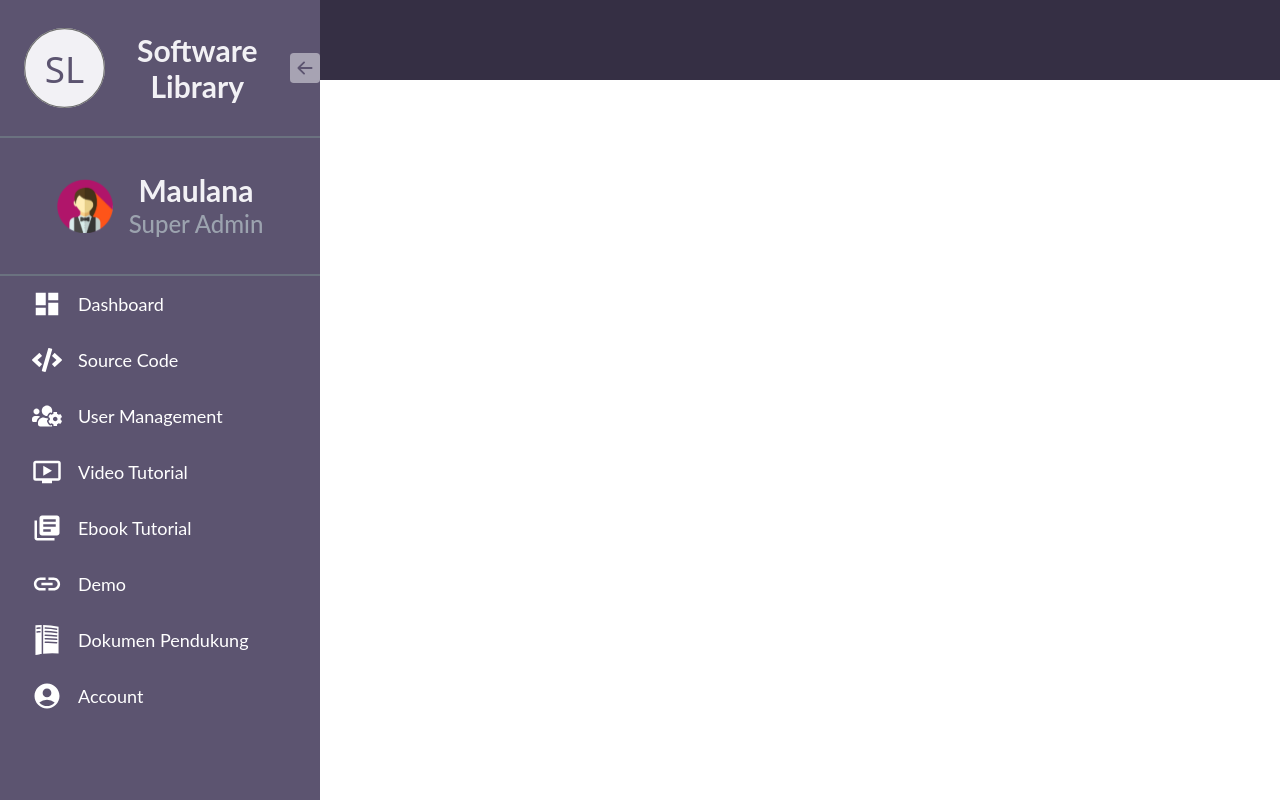
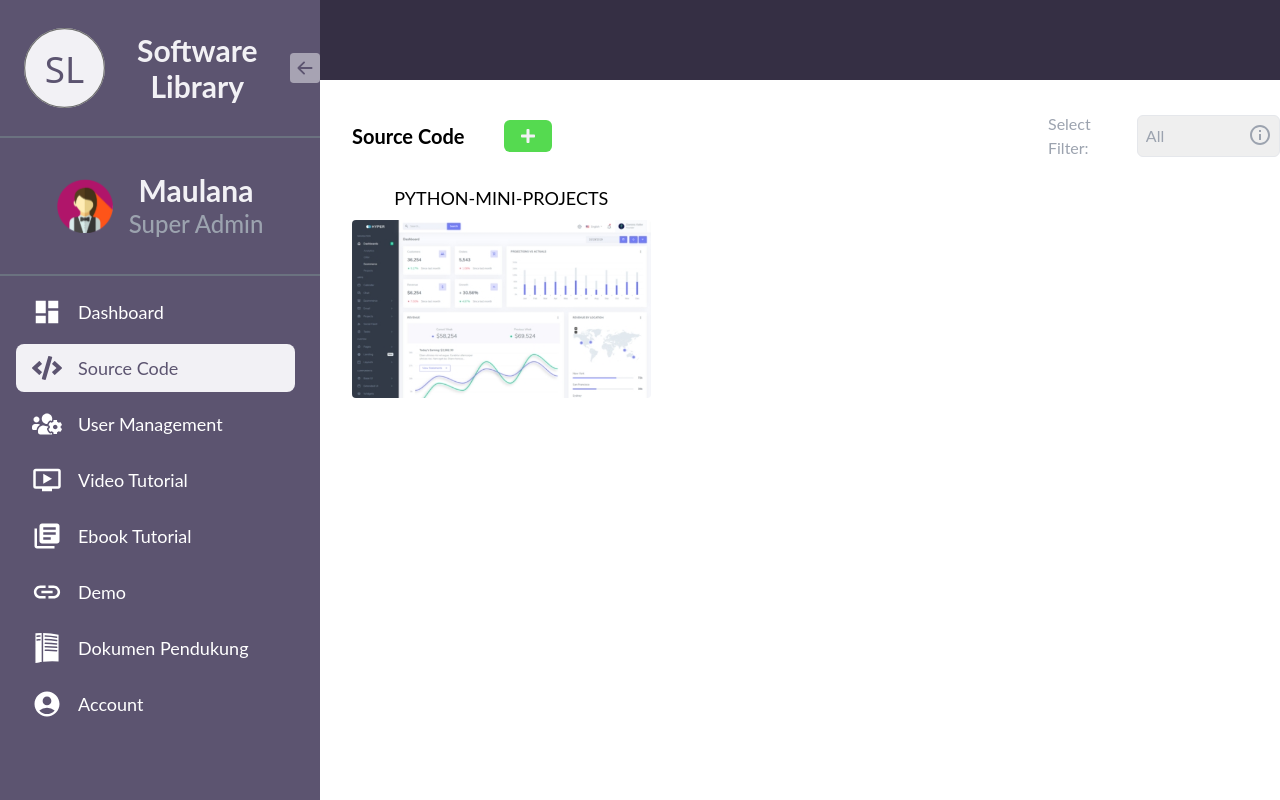
Before and after one commit to nardikakurniawan/software-library, a React (Create React App) app: page /source-code in a window 1280 px wide. Built offline with nearby package versions, Linux system fonts and the light colour scheme.

Commit message:
created source-code page

```diff
--- a/src/App.js
+++ b/src/App.js
@@ -2,14 +2,27 @@ import { BrowserRouter as Router, Routes, Route } from "react-router-dom";
 
 import "./App.css";
 
-import Sidebar from "./components/Sidebar";
+import Sidebar from "./components/sidebar/Sidebar";
+import Dashboard from "./pages/Dashboard";
+import SourceCode from "./pages/SourceCode";
+import UserManagement from "./pages/UserManagement";
 // import * as FaIcons from "react-icons/fa";
 
 function App() {
   return (
-    <Router>
-      <Sidebar />
-    </Router>
+    <>
+      <Router>
+        <div className="flex ">
+          <Sidebar />
+
+          <Routes>
+            <Route path="/" element={<Dashboard />} />
+            <Route path="/source-code" element={<SourceCode />} />
+            <Route path="/user-management" element={<UserManagement />} />
+          </Routes>
+        </div>
+      </Router>
+    </>
   );
 }
 
--- a/src/components/Sidebar.js
+++ b/src/components/sidebar/Sidebar.js
@@ -1,15 +1,15 @@
 import React, { useState } from "react";
 // import styled from "styled-components";
-import { Link } from "react-router-dom";
+import { Link, NavLink } from "react-router-dom";
 import * as FaIcons from "react-icons/fa";
 import * as BsIcons from "react-icons/bs";
-import logo from "../img/logo.svg";
-import profile from "../img/profile.svg";
+import logo from "../../img/logo.svg";
+import profile from "../../img/profile.svg";
 
 import { SidebarData } from "./SidebarData";
 
 function Sidebar() {
-  const [sidebar, setSidebar] = useState(true);
+  const [sidebar, setSidebar] = useState(false);
 
   const showSidebar = () => setSidebar(!sidebar);
 
@@ -20,7 +20,7 @@ function Sidebar() {
           <FaIcons.FaBars onClick={showSidebar} className="text-white" />
         </Link>
       </div>
-      <nav className={sidebar ? "nav-menu active" : "nav-menu"}>
+      <nav className={sidebar ? "nav-menu " : "nav-menu active"}>
         <ul className="nav-menu-items">
           <div className="nav-title">
             <img src={logo} alt="logo" className=" w-24 ml-6" />
@@ -44,15 +44,15 @@ function Sidebar() {
               </h5>
             </div>
           </div>
-          <hr className=" border border-gray-500" />
+          <hr className=" border border-gray-500 mb-2" />
 
           {SidebarData.map((item, index) => {
             return (
               <li key={index} className={item.cName}>
-                <Link to={item.path}>
+                <NavLink to={item.path} activeClassName={item.isActive}>
                   {item.icon}
                   <span className="ml-4">{item.title}</span>
-                </Link>
+                </NavLink>
               </li>
             );
           })}
--- a/src/components/SidebarData.js
+++ b/src/components/sidebar/SidebarData.js
@@ -11,12 +11,14 @@ export const SidebarData = [
     path: "/",
     icon: <MdIcons.MdDashboard />,
     cName: "nav-text",
+    isAcvtive: "active",
   },
   {
     title: "Source Code",
     path: "/source-code",
     icon: <FaIcons.FaCode />,
     cName: "nav-text ",
+    isAcvtive: "active",
     iconClosed: <RiIcons.RiArrowDownSFill />,
     iconOpened: <RiIcons.RiArrowUpSFill />,
     subNav: [
@@ -42,35 +44,41 @@ export const SidebarData = [
     path: "/user-management",
     icon: <FaIcons.FaUsersCog />,
     cName: "nav-text ",
+    isAcvtive: "active",
   },
   {
     title: "Video Tutorial",
     path: "/video-tutorial",
     icon: <MdIcons.MdOndemandVideo />,
     cName: "nav-text ",
+    isAcvtive: "active",
   },
   {
     title: "Ebook Tutorial",
     path: "/ebook-tutorial",
     icon: <MdIcons.MdLibraryBooks />,
     cName: "nav-text ",
+    isAcvtive: "active",
   },
   {
     title: "Demo",
-    path: "/ebook-tutorial",
+    path: "/demo",
     icon: <IoIcons.IoMdLink />,
     cName: "nav-text ",
+    isAcvtive: "active",
   },
   {
     title: "Dokumen Pendukung",
     path: "/dokumen-pendukung",
     icon: <SiIcons.SiReadthedocs />,
     cName: "nav-text ",
+    isAcvtive: "active",
   },
   {
     title: "Account",
     path: "/account",
     icon: <MdIcons.MdAccountCircle />,
     cName: "nav-text ",
+    isAcvtive: "active",
   },
 ];
--- a/src/index.css
+++ b/src/index.css
@@ -12,7 +12,7 @@
 
 /* NAVBAR & SIDEBAR */
 .navbar {
-  @apply bg-slPurple-dark h-20 flex  items-center;
+  @apply bg-slPurple-dark h-20 w-screen fixed top-0 flex items-center;
 }
 
 .menu-bars {
@@ -32,10 +32,10 @@
 }
 
 .nav-menu {
-  @apply bg-slPurple w-80 h-screen flex justify-center fixed top-0 -left-full transition duration-700 ease-in-out;
+  @apply bg-slPurple w-80 h-screen flex justify-center fixed top-0 -left-full transition delay-700 duration-700 ease-in-out;
 }
 .nav-menu.active {
-  @apply left-0 transition duration-500 ease-in-out;
+  @apply left-0 transition delay-500 duration-500 ease-in-out;
 }
 
 .nav-text {
@@ -50,7 +50,7 @@
   @apply text-3xl;
 }
 
-.nav-text.active {
+.nav-text a.active {
   @apply bg-slWhite text-slPurple;
 }
 
--- /dev/null
+++ b/src/pages/Dashboard.js
@@ -0,0 +1,11 @@
+import React, { Component } from "react";
+
+export default class Dashboard extends Component {
+  render() {
+    return (
+      <div className="w-screen h-screen flex justify-center items-center bg-red-200">
+        <h1 className="text-xl font-bold">Dashboard</h1>
+      </div>
+    );
+  }
+}
--- /dev/null
+++ b/src/pages/SourceCode.js
@@ -0,0 +1,87 @@
+import React, { Component } from "react";
+import { Link } from "react-router-dom";
+import * as FaIcons from "react-icons/fa";
+import * as MdIcons from "react-icons/md";
+
+import imgProject1 from "../img/project-overview1.jpg";
+
+export default class SourceCode extends Component {
+  render() {
+    return (
+      <div className=" mt-28 ml-90">
+        <div className="flex justify-between">
+          <div className="flex items-center">
+            <h1 className=" md:text-base lg:text-xl font-bold">Source Code</h1>
+            <Link
+              to="/source-code-add"
+              className="ml-1 md:ml-4 lg:ml-10 bg-slGreen py-2 px-4 rounded-md text-slWhite hover:opacity-60"
+            >
+              <FaIcons.FaPlus />
+            </Link>
+          </div>
+          <div className="flex items-center md:w-5/12 lg:w-3/12 ">
+            <span class="text-gray-400 mr-2 md:text-sm lg:text-base ">
+              Select Filter:
+            </span>
+            <div className="md:w-6/12 lg:w-8/12 relative">
+              <select class="form-select block text-gray-400 border border-gray-200 py-2 px-2 focus:shadow focus:outline-none rounded-md w-full appearance-none">
+                <option value="">All</option>
+                <option value="java">Java</option>
+                <option value="php">PHP</option>
+                <option value="java script">Java Script</option>
+              </select>
+              <MdIcons.MdInfoOutline className="absolute top-2 right-2 text-gray-400 text-2xl" />
+            </div>
+          </div>
+        </div>
+
+        <div class="grid md:grid-cols-2 lg:grid-cols-3 gap-4 mt-6 ">
+          <Link to="#" className="item-link">
+            <div className=" ">
+              <h4 className="uppercase md:text-md lg:text-lg text-center mb-2">
+                Python-mini-projects
+              </h4>
+
+              <div className=" w-full overflow-hidden rounded relative ">
+                <img
+                  src={imgProject1}
+                  alt=""
+                  className="object-cover object-center w-full h-full block"
+                />
+                <div className="btn absolute top-0 w-full h-full flex justify-center items-center bg-gray-800 opacity-0 hover:opacity-80 transition-opacity duration-1000 ">
+                  <form
+                    action=""
+                    className=" block justify-center items-center"
+                  >
+                    <div className="flex justify-center">
+                      <a
+                        href="/detail-project"
+                        className=" text-2xl text-center text-gray-400 hover:text-slGreen"
+                      >
+                        <FaIcons.FaEye />
+                      </a>
+                    </div>
+                    <div className="mt-4 flex  w-full">
+                      <a
+                        href="/edit-project"
+                        className="text-gray-400  hover:text-slBlue text-2xl px-6"
+                      >
+                        <FaIcons.FaEdit />
+                      </a>
+                      <a
+                        href="/delete-project"
+                        className="text-gray-400  hover:text-slRed text-2xl px-6"
+                      >
+                        <FaIcons.FaTrashAlt />
+                      </a>
+                    </div>
+                  </form>
+                </div>
+              </div>
+            </div>
+          </Link>
+        </div>
+      </div>
+    );
+  }
+}
--- /dev/null
+++ b/src/pages/UserManagement.js
@@ -0,0 +1,11 @@
+import React, { Component } from "react";
+
+export default class UserManagement extends Component {
+  render() {
+    return (
+      <div className="w-screen h-screen flex justify-center items-center">
+        <h1 className="text-xl font-bold">User Managemen</h1>
+      </div>
+    );
+  }
+}
--- a/tailwind.config.js
+++ b/tailwind.config.js
@@ -21,6 +21,11 @@ module.exports = {
           DEFAULT: "#1492E6",
         },
       },
+      spacing: {
+        497: "480px",
+        296: "294px",
+        90: "22rem",
+      },
     },
   },
   variants: {
```
Also changed, not shown: src/components/sidebar/Submenu.js (added), src/img/project-overview1.jpg (added).
